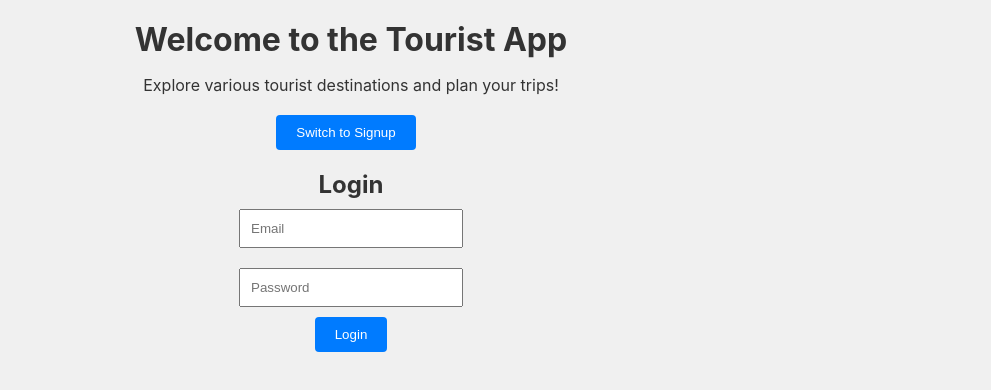
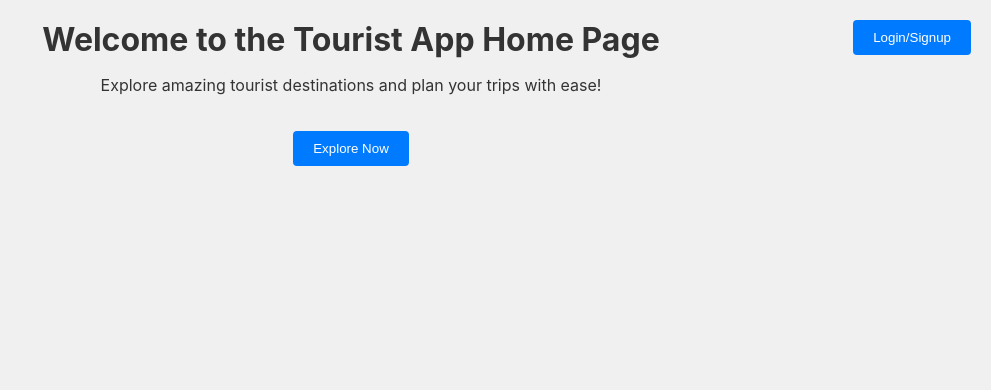
Before and after one commit to manhak29/ToursiteApp, a React (Create React App) app: page / in a window 1280 px wide. Shown: the top 390 px of the page, without its empty margins (289-1280 px from the left). Built offline with nearby package versions, Linux system fonts and the light colour scheme.

Commit message:
added the map to the homepage

```diff
--- a/src/components/App.tsx
+++ b/src/components/App.tsx
@@ -8,6 +8,7 @@ const App: React.FC = () => {
     const [password, setPassword] = useState('');
     const [errorMessage, setErrorMessage] = useState('');
     const [isAuthenticated, setIsAuthenticated] = useState(false);
+    const [showAuthForm, setShowAuthForm] = useState(false);
 
     const toggleForm = () => {
         setIsLogin(!isLogin);
@@ -18,6 +19,7 @@ const App: React.FC = () => {
         e.preventDefault();
         if (isUserValid(email, password)) {
             setIsAuthenticated(true);
+            setShowAuthForm(false);
         } else {
             setErrorMessage('Invalid email or password. Please try again.');
         }
@@ -30,29 +32,43 @@ const App: React.FC = () => {
         } else {
             saveUser({ email, password });
             setIsAuthenticated(true);
+            setShowAuthForm(false);
         }
     };
 
-    if (isAuthenticated) {
-        return <Home />;
-    }
-
     return (
-        <div style={{ textAlign: 'center', padding: '20px' }}>
-            <h1>Welcome to the Tourist App</h1>
-            <p>Explore various tourist destinations and plan your trips!</p>
-
-            <div style={{ marginTop: '20px' }}>
+        <div>
+            <Home />
+            {!isAuthenticated && (
                 <button
                     className="button"
-                    onClick={toggleForm}
-                    style={{ marginRight: '10px' }}
+                    style={{
+                        position: 'fixed',
+                        top: '20px',
+                        right: '20px',
+                        zIndex: 1000,
+                        padding: '10px 20px',
+                    }}
+                    onClick={() => setShowAuthForm(!showAuthForm)}
                 >
-                    {isLogin ? 'Switch to Signup' : 'Switch to Login'}
+                    {showAuthForm ? 'Close' : 'Login/Signup'}
                 </button>
-            </div>
+            )}
 
-            <div style={{ marginTop: '20px' }}>
+            {showAuthForm && (
+                <div
+                    style={{
+                        position: 'fixed',
+                        top: '50%',
+                        left: '50%',
+                        transform: 'translate(-50%, -50%)',
+                        backgroundColor: 'white',
+                        padding: '20px',
+                        boxShadow: '0 4px 8px rgba(0, 0, 0, 0.2)',
+                        zIndex: 1000,
+                        borderRadius: '8px',
+                    }}
+                >
                     {isLogin ? (
                         <div>
                             <h2>Login</h2>
@@ -64,7 +80,11 @@ const App: React.FC = () => {
                                         value={email}
                                         onChange={(e) => setEmail(e.target.value)}
                                         required
-                                    style={{ padding: '10px', margin: '10px 0', width: '200px' }}
+                                        style={{
+                                            padding: '10px',
+                                            margin: '10px 0',
+                                            width: '100%',
+                                        }}
                                     />
                                 </div>
                                 <div>
@@ -74,11 +94,17 @@ const App: React.FC = () => {
                                         value={password}
                                         onChange={(e) => setPassword(e.target.value)}
                                         required
-                                    style={{ padding: '10px', margin: '10px 0', width: '200px' }}
+                                        style={{
+                                            padding: '10px',
+                                            margin: '10px 0',
+                                            width: '100%',
+                                        }}
                                     />
                                 </div>
                                 {errorMessage && (
-                                <p style={{ color: 'red', margin: '10px 0' }}>{errorMessage}</p>
+                                    <p style={{ color: 'red', margin: '10px 0' }}>
+                                        {errorMessage}
+                                    </p>
                                 )}
                                 <button className="button" type="submit">
                                     Login
@@ -96,7 +122,11 @@ const App: React.FC = () => {
                                         value={email}
                                         onChange={(e) => setEmail(e.target.value)}
                                         required
-                                    style={{ padding: '10px', margin: '10px 0', width: '200px' }}
+                                        style={{
+                                            padding: '10px',
+                                            margin: '10px 0',
+                                            width: '100%',
+                                        }}
                                     />
                                 </div>
                                 <div>
@@ -106,11 +136,17 @@ const App: React.FC = () => {
                                         value={password}
                                         onChange={(e) => setPassword(e.target.value)}
                                         required
-                                    style={{ padding: '10px', margin: '10px 0', width: '200px' }}
+                                        style={{
+                                            padding: '10px',
+                                            margin: '10px 0',
+                                            width: '100%',
+                                        }}
                                     />
                                 </div>
                                 {errorMessage && (
-                                <p style={{ color: 'red', margin: '10px 0' }}>{errorMessage}</p>
+                                    <p style={{ color: 'red', margin: '10px 0' }}>
+                                        {errorMessage}
+                                    </p>
                                 )}
                                 <button className="button" type="submit">
                                     Signup
@@ -118,7 +154,15 @@ const App: React.FC = () => {
                             </form>
                         </div>
                     )}
+                    <button
+                        className="button"
+                        style={{ marginTop: '10px' }}
+                        onClick={toggleForm}
+                    >
+                        {isLogin ? 'Switch to Signup' : 'Switch to Login'}
+                    </button>
                 </div>
+            )}
         </div>
     );
 };
```
Lines whose indentation alone changed are shown as unchanged.
